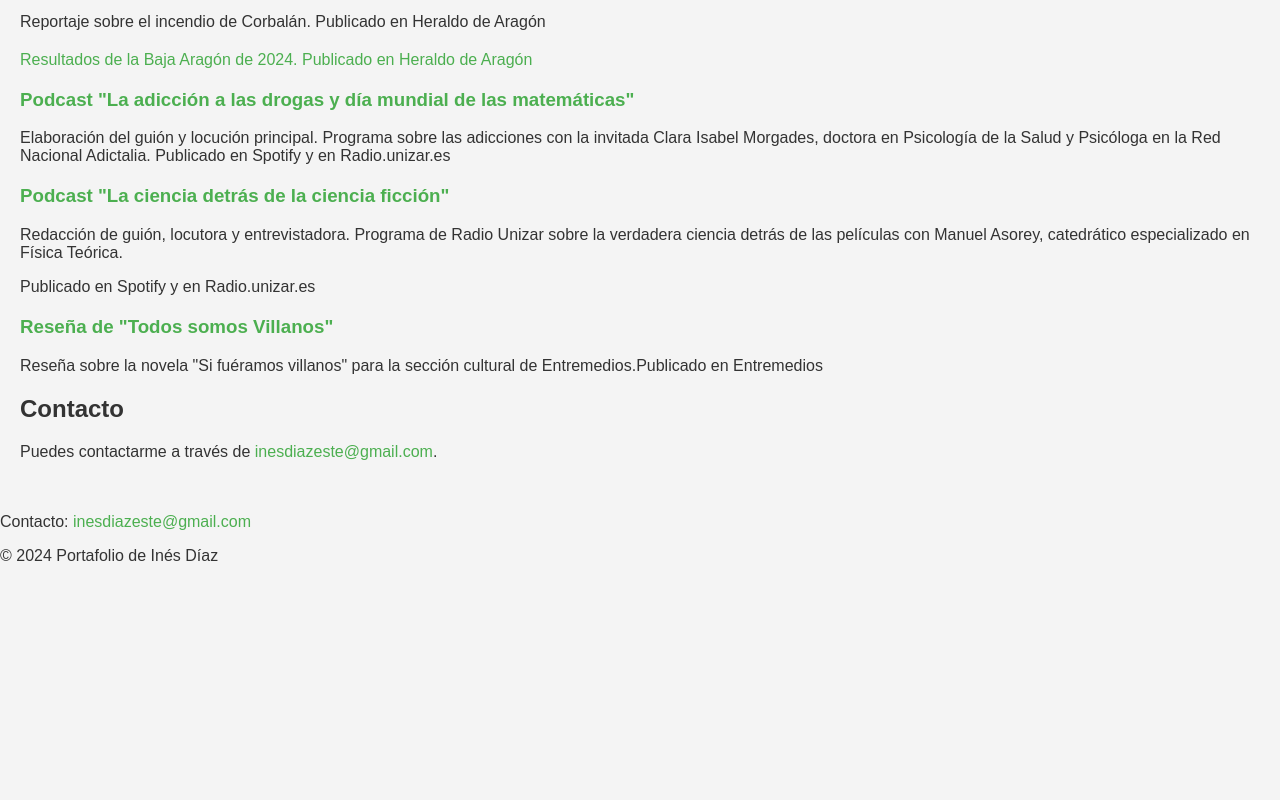
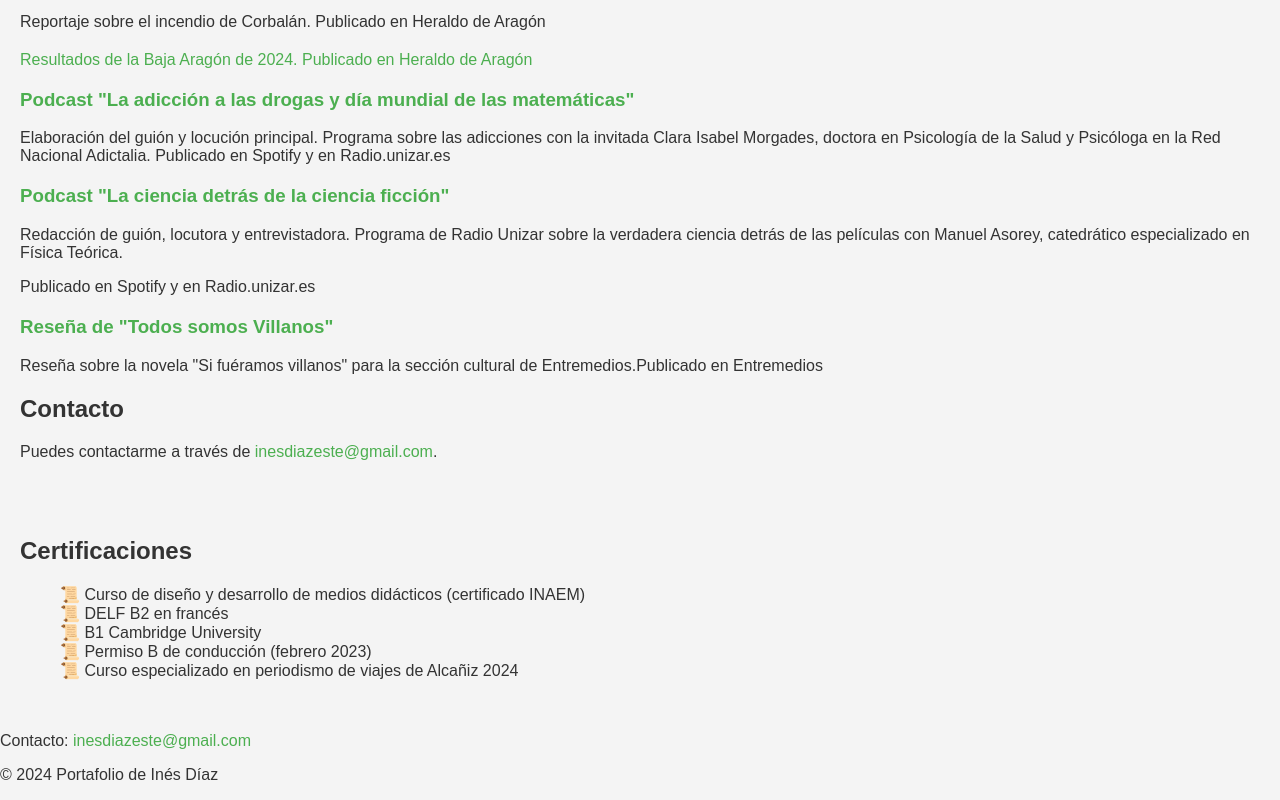
Before and after one commit to cerezaines/cerezaines.github.io, a plain HTML site: page index.html in a window 1280 px wide. Shown: the part 791-1591 px from the top of the page. Before the commit the page ends 1372 px from the top, so only its background shows below. Drawn offline with Linux system fonts and the light colour scheme.

Commit message:
Update index.html

```diff
--- a/index.html
+++ b/index.html
@@ -92,6 +92,16 @@
         <h2>Contacto</h2>
         <p>Puedes contactarme a través de <a href="inesdiazeste@gmail.com">inesdiazeste@gmail.com</a>.</p>
     </section>
+    <section>
+    <h2>Certificaciones</h2>
+    <ul style="list-style-type: none;">
+        <li>📜 Curso de diseño y desarrollo de medios didácticos (certificado INAEM)</li>
+        <li>📜 DELF B2 en francés</li>
+        <li>📜 B1 Cambridge University</li>
+        <li>📜 Permiso B de conducción (febrero 2023)</li>
+        <li>📜 Curso especializado en periodismo de viajes de Alcañiz 2024</li>
+    </ul>
+</section>
     <footer>
         <p>Contacto: <a href="mailto:inesdiazeste@gmail.com">inesdiazeste@gmail.com</a></p>
     </footer>
```
